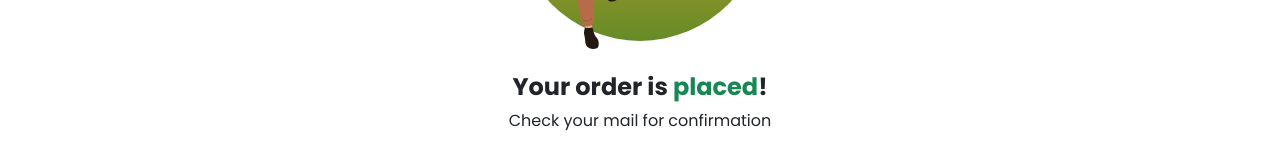
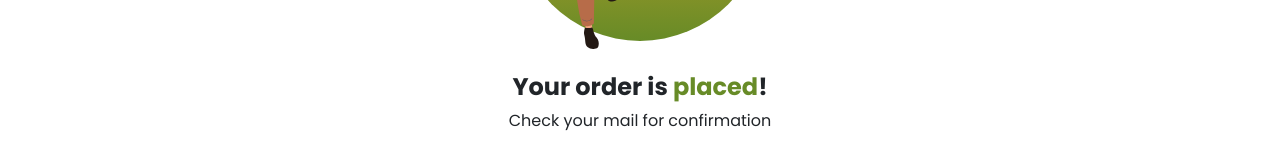
Before and after one commit to GiuseppeColucci95/project-work-team3, a React (Vite) app in the folder FRONTEND/: page /order-confirmation in a window 1280 px wide. Shown: the part 336-496 px from the top of the page. Built offline with nearby package versions, Linux system fonts and the light colour scheme.

Commit message:
edit color

```diff
--- a/FRONTEND/src/pages/OrderConfirmation.jsx
+++ b/FRONTEND/src/pages/OrderConfirmation.jsx
@@ -30,7 +30,7 @@ export default function OrderConfirmation() {
         </div>
         <div className="container text-center py-4 confirmation-text">
           <h4 className="fw-bold">
-            Your order is <span className="text-success">placed</span>!
+            Your order is <span style={{ color: "rgb(103, 139, 39)" }}>placed</span>!
           </h4>
           <p>Check your mail for confirmation</p>
         </div>
```
